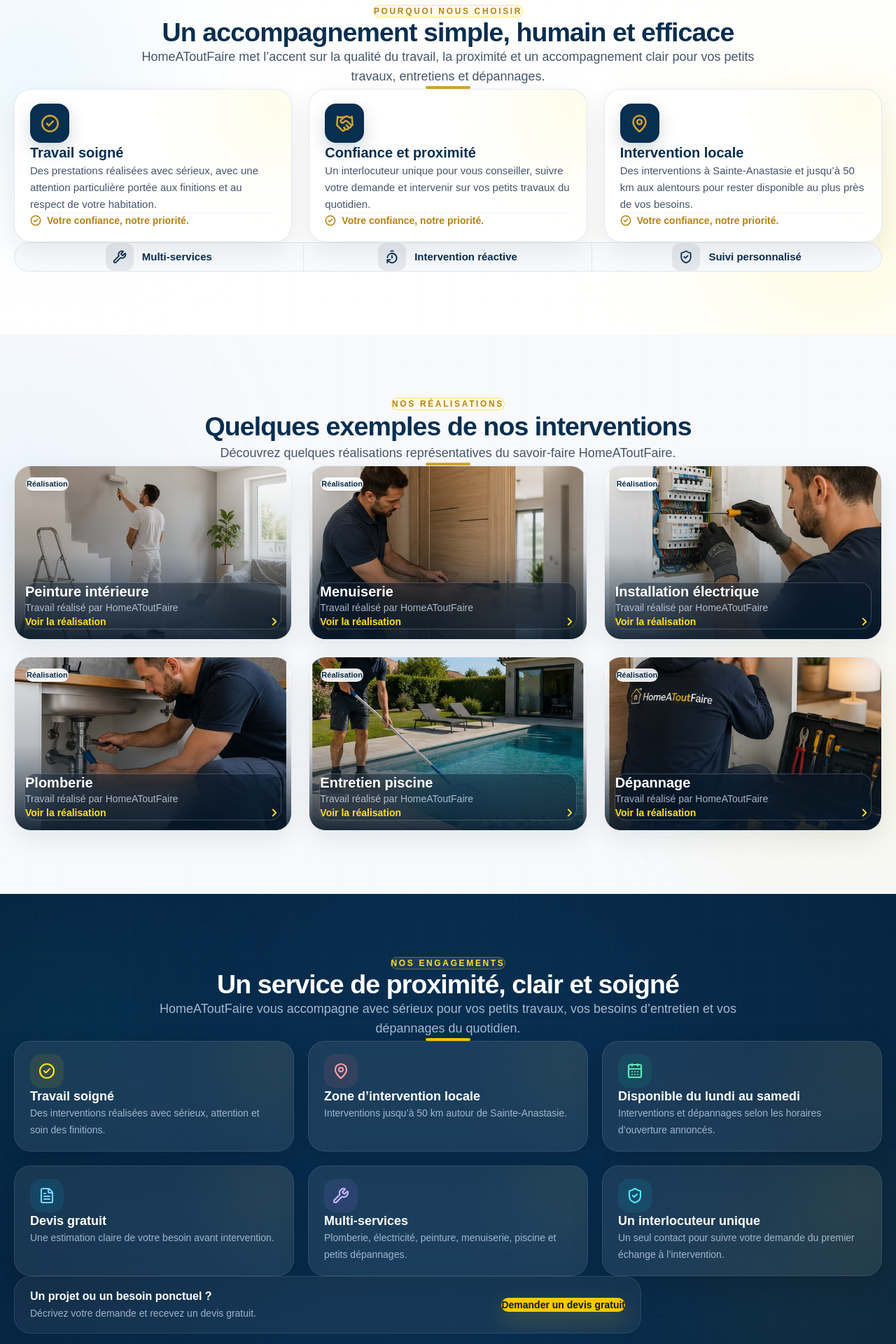
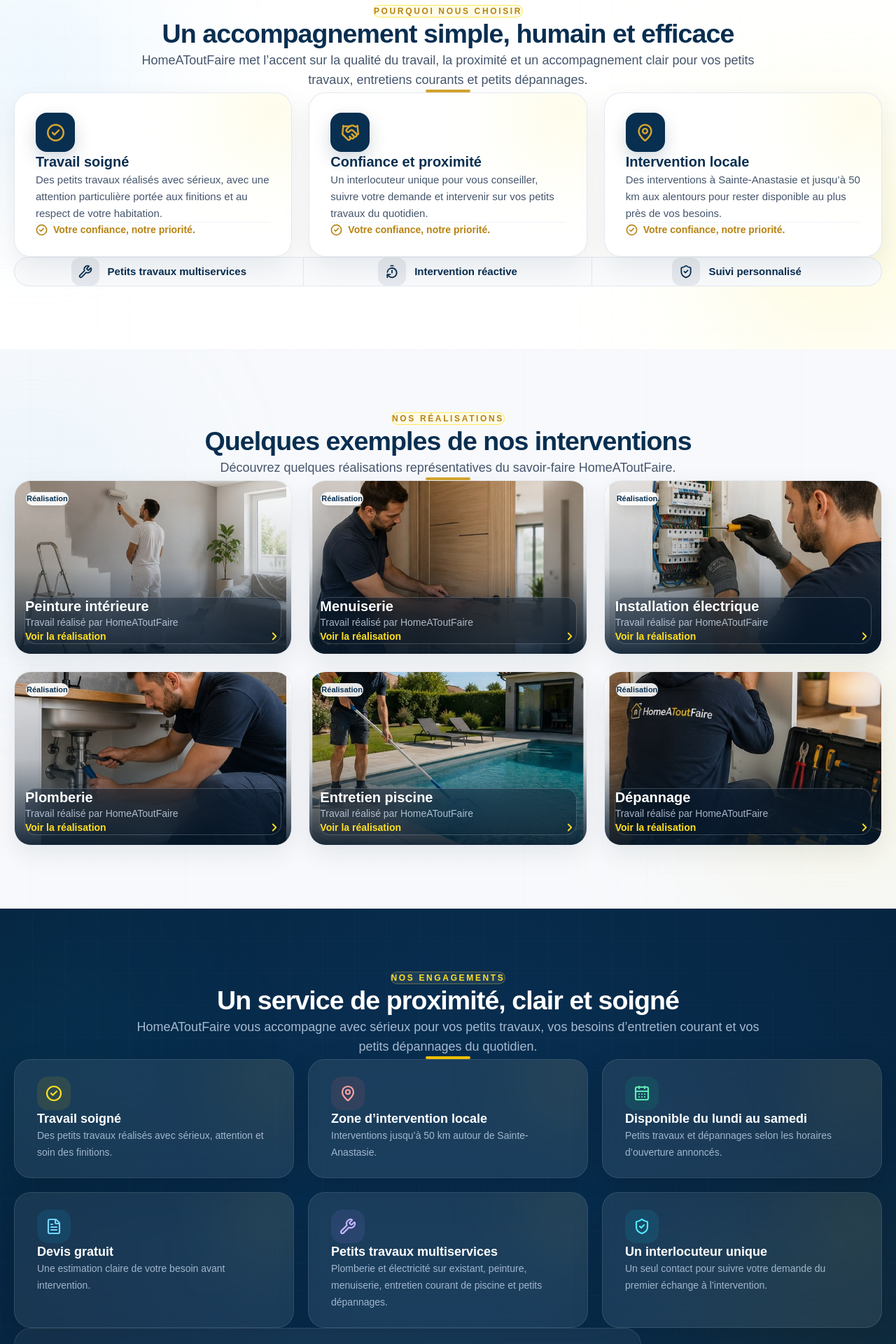
Before and after one commit to Thibal45/homeatoutfaire-premium, a Next.js app: page / in a window 1280 px wide. Shown: the part 1720-3640 px from the top of the page at 70% size. Built offline with nearby package versions, Linux system fonts and the light colour scheme.

Commit message:
Amélioration du maillage interne et harmonisation des contenus

```diff
--- a/app/components/Footer.tsx
+++ b/app/components/Footer.tsx
@@ -1,10 +1,38 @@
 import type { ReactNode } from "react";
+import Link from "next/link";
 
 import {
   Mail,
   MapPin,
   Phone,
 } from "lucide-react";
+
+const serviceLinks = [
+  {
+    label: "Petits travaux de plomberie",
+    href: "/plomberie",
+  },
+  {
+    label: "Petits travaux électriques",
+    href: "/electricite",
+  },
+  {
+    label: "Petits travaux de peinture",
+    href: "/peinture",
+  },
+  {
+    label: "Petits travaux de menuiserie",
+    href: "/menuiserie",
+  },
+  {
+    label: "Entretien de piscine",
+    href: "/entretien-piscine",
+  },
+  {
+    label: "Petit dépannage",
+    href: "/depannage",
+  },
+];
 
 export default function Footer() {
   return (
@@ -52,9 +80,9 @@
               PARTIE PRINCIPALE
           ===================================================== */}
 
-          <div className="grid gap-10 border-b border-white/10 pb-10 md:grid-cols-[1.1fr_0.9fr] md:items-center">
+          <div className="grid gap-10 border-b border-white/10 pb-10 md:grid-cols-[1.1fr_0.9fr] md:items-start">
             {/* ===================================================
-                IDENTITÉ
+                IDENTITÉ + SERVICES
             =================================================== */}
 
             <div>
@@ -75,13 +103,45 @@
               </p>
 
               <div className="mt-6 h-1 w-14 rounded-full bg-[#D5A52E]" />
+
+              {/* =================================================
+                  LIENS SERVICES
+              ================================================= */}
+
+              <div className="mt-7">
+                <p className="text-xs font-bold uppercase tracking-[0.16em] text-yellow-300">
+                  Nos services
+                </p>
+
+                <nav
+                  aria-label="Services HomeAToutFaire"
+                  className="mt-4 grid max-w-2xl gap-x-8 gap-y-2 sm:grid-cols-2"
+                >
+                  {serviceLinks.map((service) => (
+                    <Link
+                      key={service.href}
+                      href={service.href}
+                      className="group inline-flex w-fit items-center gap-2 rounded-md text-sm font-medium text-blue-100/65 transition-colors duration-300 hover:text-white focus-visible:outline-none focus-visible:ring-2 focus-visible:ring-[#D5A52E]/70"
+                    >
+                      <span
+                        aria-hidden="true"
+                        className="h-1.5 w-1.5 shrink-0 rounded-full bg-[#D5A52E] transition-transform duration-300 group-hover:scale-125"
+                      />
+
+                      <span>
+                        {service.label}
+                      </span>
+                    </Link>
+                  ))}
+                </nav>
+              </div>
             </div>
 
             {/* ===================================================
                 COORDONNÉES
             =================================================== */}
 
-            <div className="grid gap-4 sm:grid-cols-2 md:grid-cols-1 md:justify-items-end">
+            <div className="grid gap-4 sm:grid-cols-2 md:grid-cols-1 md:justify-items-end md:pt-1">
               <FooterContact
                 icon={<Phone size={18} strokeWidth={2.2} />}
                 href="tel:0618085598"
@@ -111,7 +171,8 @@
           <div className="pt-7">
             <p className="m-0 flex flex-wrap items-center gap-x-3 gap-y-1 text-sm text-blue-100/50">
               <span>
-                © {new Date().getFullYear()} HomeAToutFaire — Tous droits réservés.
+                © {new Date().getFullYear()} HomeAToutFaire — Tous droits
+                réservés.
               </span>
 
               <span className="hidden text-blue-100/25 sm:inline">
--- a/app/components/Stats.tsx
+++ b/app/components/Stats.tsx
@@ -10,11 +10,27 @@
   Wrench,
 } from "lucide-react";
 
+type GtagWindow = Window & {
+  gtag?: (
+    command: "event",
+    eventName: string,
+    parameters?: Record<string, string | number | boolean>,
+  ) => void;
+};
+
+function trackQuoteClick() {
+  const analyticsWindow = window as GtagWindow;
+
+  analyticsWindow.gtag?.("event", "click_quote", {
+    location: "stats",
+  });
+}
+
 const commitments = [
   {
     title: "Travail soigné",
     description:
-      "Des interventions réalisées avec sérieux, attention et soin des finitions.",
+      "Des petits travaux réalisés avec sérieux, attention et soin des finitions.",
     icon: CheckCircle2,
     iconClassName: "bg-yellow-400/10 text-yellow-300",
   },
@@ -28,7 +44,7 @@
   {
     title: "Disponible du lundi au samedi",
     description:
-      "Interventions et dépannages selon les horaires d’ouverture annoncés.",
+      "Petits travaux et dépannages selon les horaires d’ouverture annoncés.",
     icon: CalendarDays,
     iconClassName: "bg-emerald-400/10 text-emerald-300",
   },
@@ -40,9 +56,9 @@
     iconClassName: "bg-sky-400/10 text-sky-300",
   },
   {
-    title: "Multi-services",
+    title: "Petits travaux multiservices",
     description:
-      "Plomberie, électricité, peinture, menuiserie, piscine et petits dépannages.",
+      "Plomberie et électricité sur existant, peinture, menuiserie, entretien courant de piscine et petits dépannages.",
     icon: Wrench,
     iconClassName: "bg-violet-400/10 text-violet-300",
   },
@@ -59,7 +75,7 @@
   return (
     <section
       id="engagements"
-      className="relative overflow-hidden bg-[#082E50] py-12 text-white sm:py-20 lg:py-22"
+      className="relative overflow-hidden bg-[#082E50] py-16 text-white sm:py-20 lg:py-22"
     >
       {/* =========================================================
           FOND DÉCORATIF
@@ -101,7 +117,7 @@
           }}
         >
           {/* =====================================================
-              EN-TÊTE
+              EN-TÊTE CENTRÉ
           ===================================================== */}
 
           <motion.div
@@ -121,7 +137,7 @@
               duration: 0.6,
               ease: "easeOut",
             }}
-            className="mb-8 flex w-full flex-col items-center justify-center text-center sm:mb-12"
+            className="mb-10 flex w-full flex-col items-center justify-center sm:mb-12"
             style={{
               width: "100%",
               boxSizing: "border-box",
@@ -129,7 +145,7 @@
             }}
           >
             <span
-              className="inline-flex rounded-full border border-yellow-300/30 bg-white/8 px-3.5 py-1 text-[11px] font-bold uppercase tracking-[0.2em] text-yellow-300 sm:px-4 sm:py-1.5 sm:text-xs sm:tracking-[0.22em]"
+              className="inline-flex rounded-full border border-yellow-300/30 bg-white/8 px-4 py-1.5 text-xs font-bold uppercase tracking-[0.22em] text-yellow-300"
               style={{
                 alignSelf: "center",
               }}
@@ -138,7 +154,7 @@
             </span>
 
             <h2
-              className="mt-3 text-[1.8rem] font-bold leading-[1.12] tracking-tight text-white sm:mt-4 sm:text-[2.15rem] lg:text-[2.35rem]"
+              className="mt-4 text-3xl font-bold leading-tight tracking-tight text-white sm:text-[2.15rem] lg:text-[2.35rem]"
               style={{
                 width: "100%",
                 maxWidth: "960px",
@@ -155,7 +171,7 @@
             </h2>
 
             <p
-              className="mt-2.5 text-[15px] leading-6 text-blue-100/75 sm:mt-3 sm:text-lg sm:leading-7"
+              className="mt-3 text-base leading-7 text-blue-100/75 sm:text-lg"
               style={{
                 width: "100%",
                 maxWidth: "900px",
@@ -169,11 +185,12 @@
               }}
             >
               HomeAToutFaire vous accompagne avec sérieux pour vos petits
-              travaux, vos besoins d’entretien et vos dépannages du quotidien.
+              travaux, vos besoins d’entretien courant et vos petits
+              dépannages du quotidien.
             </p>
 
             <div
-              className="mt-3 h-1 w-14 rounded-full bg-yellow-400 sm:mt-4 sm:w-16"
+              className="mt-4 h-1 w-16 rounded-full bg-yellow-400"
               style={{
                 alignSelf: "center",
                 marginLeft: "auto",
@@ -186,7 +203,7 @@
               GRILLE
           ===================================================== */}
 
-          <div className="grid gap-3.5 sm:gap-5 md:grid-cols-2 xl:grid-cols-3">
+          <div className="grid gap-5 md:grid-cols-2 xl:grid-cols-3">
             {commitments.map((commitment, index) => {
               const Icon = commitment.icon;
 
@@ -216,10 +233,10 @@
                   className="group relative overflow-hidden rounded-3xl border border-white/10 bg-white/8 shadow-[0_18px_45px_rgba(0,0,0,0.16)] backdrop-blur-xl transition-all duration-300 hover:border-yellow-300/35 hover:bg-white/11"
                   style={{
                     boxSizing: "border-box",
-                    paddingTop: "18px",
-                    paddingRight: "22px",
-                    paddingBottom: "18px",
-                    paddingLeft: "22px",
+                    paddingTop: "24px",
+                    paddingRight: "32px",
+                    paddingBottom: "24px",
+                    paddingLeft: "32px",
                   }}
                 >
                   <div
@@ -235,17 +252,16 @@
                     }}
                   >
                     <div
-                      className={`flex h-11 w-11 items-center justify-center rounded-2xl sm:h-12 sm:w-12 ${commitment.iconClassName}`}
+                      className={`flex h-12 w-12 items-center justify-center rounded-2xl ${commitment.iconClassName}`}
                     >
                       <Icon
-                        size={21}
+                        size={24}
                         strokeWidth={2.2}
-                        className="sm:h-6 sm:w-6"
                       />
                     </div>
 
                     <h3
-                      className="mt-3 text-[17px] font-semibold leading-6 text-white sm:mt-4 sm:text-lg"
+                      className="mt-4 text-lg font-semibold leading-6 text-white"
                       style={{
                         marginLeft: 0,
                         paddingLeft: 0,
@@ -255,7 +271,7 @@
                     </h3>
 
                     <p
-                      className="mt-1.5 block w-full text-[13px] leading-5 text-blue-100/70 sm:mt-2 sm:text-sm sm:leading-6"
+                      className="mt-2 block w-full text-sm leading-6 text-blue-100/70"
                       style={{
                         marginLeft: 0,
                         paddingLeft: 0,
@@ -295,22 +311,22 @@
               delay: 0.12,
               ease: "easeOut",
             }}
-            className="mx-auto mt-6 flex max-w-4xl flex-col justify-between gap-3 overflow-hidden rounded-3xl border border-white/10 bg-white/6 backdrop-blur-xl sm:mt-10 sm:flex-row sm:items-center sm:gap-4"
+            className="mx-auto mt-10 flex max-w-4xl flex-col justify-between gap-4 overflow-hidden rounded-3xl border border-white/10 bg-white/6 backdrop-blur-xl sm:flex-row sm:items-center"
             style={{
               boxSizing: "border-box",
-              paddingTop: "16px",
-              paddingRight: "22px",
-              paddingBottom: "16px",
-              paddingLeft: "22px",
+              paddingTop: "20px",
+              paddingRight: "32px",
+              paddingBottom: "20px",
+              paddingLeft: "32px",
             }}
           >
             <div className="min-w-0">
-              <p className="m-0 text-sm font-semibold text-white sm:text-base">
-                Un projet ou un besoin ponctuel ?
+              <p className="m-0 font-semibold text-white">
+                Un petit travail ou un besoin ponctuel ?
               </p>
 
               <p
-                className="mt-1 text-[13px] leading-5 text-blue-100/70 sm:text-sm sm:leading-6"
+                className="mt-1 text-sm leading-6 text-blue-100/70"
                 style={{
                   marginLeft: 0,
                   paddingLeft: 0,
@@ -323,7 +339,8 @@
 
             <a
               href="#devis"
-              className="inline-flex shrink-0 items-center justify-center rounded-2xl bg-yellow-400 px-5 py-2.5 text-sm font-bold text-[#06192B] shadow-[0_12px_32px_rgba(250,204,21,0.22)] transition-all duration-300 hover:-translate-y-0.5 hover:bg-yellow-300 sm:px-6 sm:py-3"
+              onClick={trackQuoteClick}
+              className="inline-flex shrink-0 items-center justify-center rounded-2xl bg-yellow-400 px-6 py-3 text-sm font-bold text-[#06192B] shadow-[0_12px_32px_rgba(250,204,21,0.22)] transition-all duration-300 hover:-translate-y-0.5 hover:bg-yellow-300"
             >
               Demander un devis gratuit
             </a>
--- a/app/components/WhyUs.tsx
+++ b/app/components/WhyUs.tsx
@@ -14,7 +14,7 @@
   {
     title: "Travail soigné",
     description:
-      "Des prestations réalisées avec sérieux, avec une attention particulière portée aux finitions et au respect de votre habitation.",
+      "Des petits travaux réalisés avec sérieux, avec une attention particulière portée aux finitions et au respect de votre habitation.",
     icon: CheckCircle2,
   },
   {
@@ -33,7 +33,7 @@
 
 const highlights = [
   {
-    label: "Multi-services",
+    label: "Petits travaux multiservices",
     icon: Wrench,
   },
   {
@@ -50,7 +50,7 @@
   return (
     <section
       id="why-us"
-      className="relative overflow-hidden bg-white py-12 sm:py-20 lg:py-22"
+      className="relative overflow-hidden bg-white py-16 sm:py-20 lg:py-22"
     >
       {/* =========================================================
           FOND DÉCORATIF
@@ -110,7 +110,7 @@
               duration: 0.6,
               ease: "easeOut",
             }}
-            className="mb-8 flex w-full flex-col items-center justify-center text-center sm:mb-12"
+            className="mb-11 flex w-full flex-col items-center justify-center text-center sm:mb-12"
             style={{
               width: "100%",
               boxSizing: "border-box",
@@ -118,7 +118,7 @@
             }}
           >
             <span
-              className="inline-flex rounded-full border border-yellow-300/70 bg-yellow-50 px-3.5 py-1 text-[11px] font-bold uppercase tracking-[0.2em] text-[#B88311] sm:px-4 sm:py-1.5 sm:text-xs sm:tracking-[0.22em]"
+              className="inline-flex rounded-full border border-yellow-300/70 bg-yellow-50 px-4 py-1.5 text-xs font-bold uppercase tracking-[0.22em] text-[#B88311]"
               style={{
                 alignSelf: "center",
               }}
@@ -127,7 +127,7 @@
             </span>
 
             <h2
-              className="mt-3 text-[1.8rem] font-bold leading-[1.12] tracking-tight text-[#082E50] sm:mt-4 sm:text-[2.15rem] lg:text-[2.35rem]"
+              className="mt-4 text-3xl font-bold leading-tight tracking-tight text-[#082E50] sm:text-[2.15rem] lg:text-[2.35rem]"
               style={{
                 width: "100%",
                 maxWidth: "960px",
@@ -144,7 +144,7 @@
             </h2>
 
             <p
-              className="mt-2.5 text-[15px] leading-6 text-slate-600 sm:mt-3 sm:text-lg sm:leading-7"
+              className="mt-3 text-base leading-7 text-slate-600 sm:text-lg"
               style={{
                 width: "100%",
                 maxWidth: "900px",
@@ -159,11 +159,11 @@
             >
               HomeAToutFaire met l’accent sur la qualité du travail, la
               proximité et un accompagnement clair pour vos petits travaux,
-              entretiens et dépannages.
+              entretiens courants et petits dépannages.
             </p>
 
             <div
-              className="mt-3 h-1 w-14 rounded-full bg-[#D5A52E] sm:mt-4 sm:w-16"
+              className="mt-4 h-1 w-16 rounded-full bg-[#D5A52E]"
               style={{
                 alignSelf: "center",
                 marginLeft: "auto",
@@ -176,7 +176,7 @@
               CARTES
           ===================================================== */}
 
-          <div className="grid gap-3.5 sm:gap-5 md:grid-cols-3 lg:gap-6">
+          <div className="grid gap-5 md:grid-cols-3 lg:gap-6">
             {reasons.map((reason, index) => {
               const Icon = reason.icon;
 
@@ -206,10 +206,10 @@
                   className="group relative overflow-hidden rounded-3xl border border-slate-200/90 bg-white shadow-[0_14px_38px_rgba(15,23,42,0.08)] transition-all duration-300 hover:border-yellow-300 hover:shadow-[0_22px_55px_rgba(15,23,42,0.14)]"
                   style={{
                     boxSizing: "border-box",
-                    paddingTop: "20px",
-                    paddingRight: "22px",
-                    paddingBottom: "20px",
-                    paddingLeft: "22px",
+                    paddingTop: "28px",
+                    paddingRight: "30px",
+                    paddingBottom: "28px",
+                    paddingLeft: "30px",
                   }}
                 >
                   <div
@@ -218,20 +218,19 @@
                   />
 
                   <div className="relative z-10">
-                    <div className="flex h-12 w-12 items-center justify-center rounded-2xl bg-[#082E50] text-[#D5A52E] shadow-[0_10px_24px_rgba(8,46,80,0.18)] sm:h-14 sm:w-14">
+                    <div className="flex h-14 w-14 items-center justify-center rounded-2xl bg-[#082E50] text-[#D5A52E] shadow-[0_10px_24px_rgba(8,46,80,0.18)]">
                       <Icon
-                        size={24}
+                        size={27}
                         strokeWidth={2.2}
-                        className="sm:h-[27px] sm:w-[27px]"
                       />
                     </div>
 
-                    <h3 className="mt-3.5 text-lg font-bold text-[#082E50] sm:mt-5 sm:text-xl">
+                    <h3 className="mt-5 text-xl font-bold text-[#082E50]">
                       {reason.title}
                     </h3>
 
                     <p
-                      className="mt-2 text-[13px] leading-5 text-slate-600 sm:mt-3 sm:text-[15px] sm:leading-6"
+                      className="mt-3 text-sm leading-6 text-slate-600 sm:text-[15px]"
                       style={{
                         marginLeft: 0,
                         paddingLeft: 0,
@@ -244,11 +243,11 @@
                       {reason.description}
                     </p>
 
-                    <div className="mt-4 h-px w-full bg-slate-100 sm:mt-5" />
+                    <div className="mt-5 h-px w-full bg-slate-100" />
 
-                    <div className="mt-3 flex items-center gap-2 text-[13px] font-semibold text-[#B88311] sm:mt-4 sm:text-sm">
+                    <div className="mt-4 flex items-center gap-2 text-sm font-semibold text-[#B88311]">
                       <CheckCircle2
-                        size={16}
+                        size={17}
                         strokeWidth={2.3}
                       />
 
@@ -284,7 +283,7 @@
               delay: 0.15,
               ease: "easeOut",
             }}
-            className="mt-5 grid overflow-hidden rounded-3xl border border-slate-200 bg-[#F8FAFC] sm:mt-8 sm:grid-cols-3"
+            className="mt-8 grid overflow-hidden rounded-3xl border border-slate-200 bg-[#F8FAFC] sm:grid-cols-3"
           >
             {highlights.map((highlight, index) => {
               const Icon = highlight.icon;
@@ -292,21 +291,20 @@
               return (
                 <div
                   key={highlight.label}
-                  className={`flex items-center justify-center gap-3 px-4 py-3.5 sm:px-5 sm:py-5 ${
+                  className={`flex items-center justify-center gap-3 px-5 py-5 ${
                     index !== highlights.length - 1
                       ? "border-b border-slate-200 sm:border-b-0 sm:border-r"
                       : ""
                   }`}
                 >
-                  <div className="flex h-9 w-9 shrink-0 items-center justify-center rounded-xl bg-[#082E50]/8 text-[#082E50] sm:h-10 sm:w-10">
+                  <div className="flex h-10 w-10 shrink-0 items-center justify-center rounded-xl bg-[#082E50]/8 text-[#082E50]">
                     <Icon
-                      size={18}
+                      size={20}
                       strokeWidth={2.2}
-                      className="sm:h-5 sm:w-5"
                     />
                   </div>
 
-                  <span className="text-[13px] font-bold text-[#082E50] sm:text-[15px]">
+                  <span className="text-sm font-bold text-[#082E50] sm:text-[15px]">
                     {highlight.label}
                   </span>
                 </div>
```
Also changed, not shown: app/components/Contact.tsx (+37 -8 lines).
